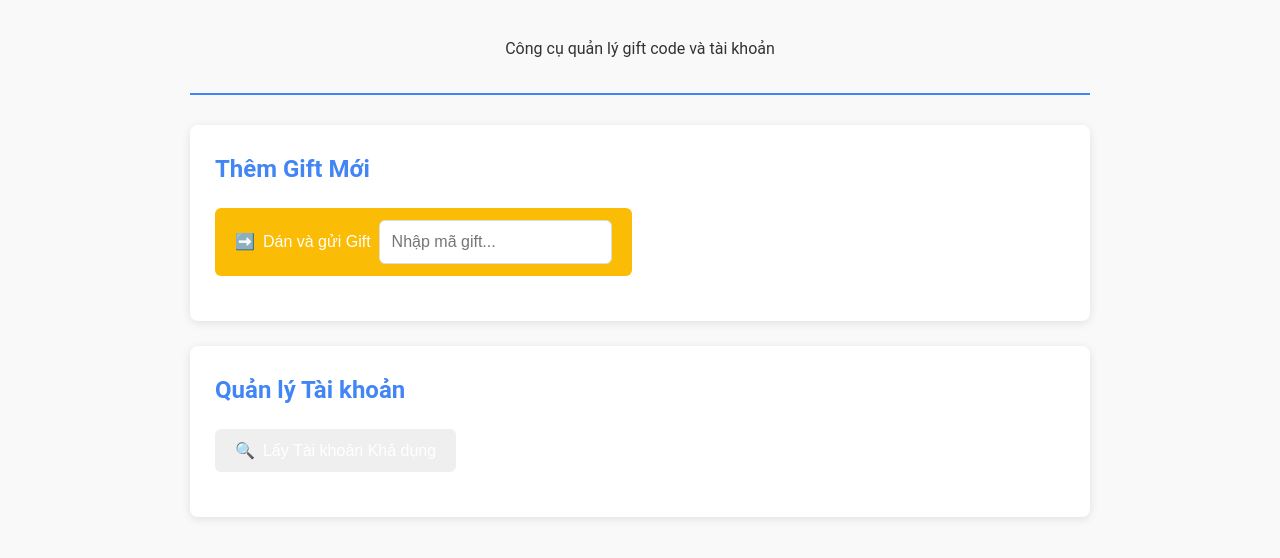
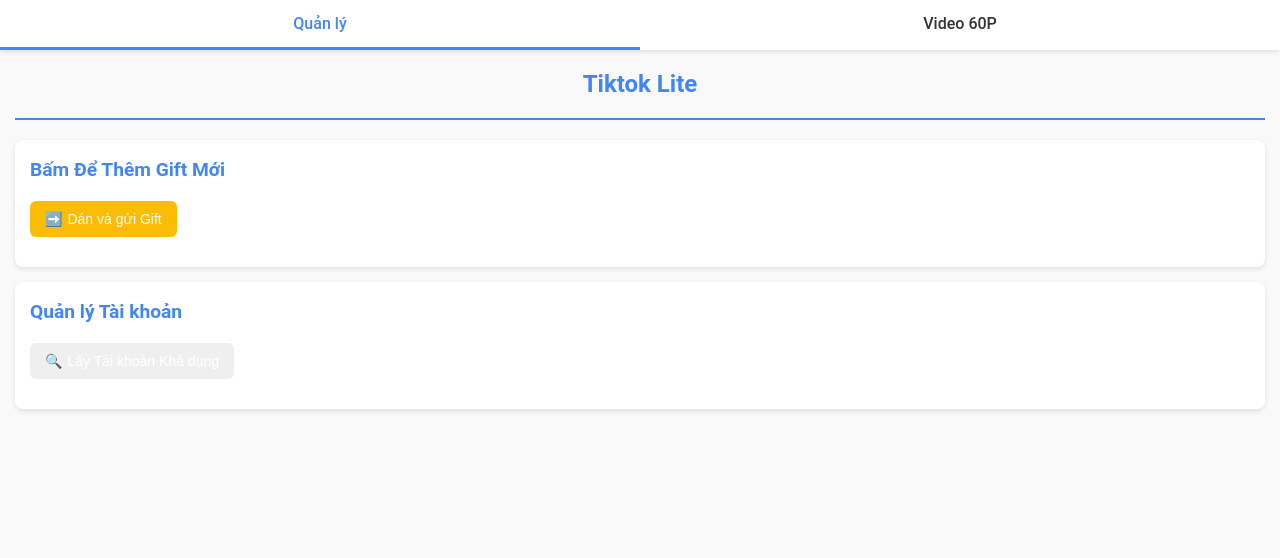
Before and after one commit to trungnguyenandy/antop, a plain HTML site: page index.html in a window 1280 px wide. Drawn offline with Linux system fonts and the light colour scheme.

Commit message:
Update index.html

```diff
--- a/index.html
+++ b/index.html
@@ -2,8 +2,8 @@
 <html lang="vi">
 <head>
     <meta charset="UTF-8">
-    <meta name="viewport" content="width=device-width, initial-scale=1.0">
-    <title>Toptop by Trung Nguyen</title>
+    <meta name="viewport" content="width=device-width, initial-scale=1.0, maximum-scale=1.0, user-scalable=no">
+    <title>Tiktok Lite Manager</title>
     <style>
         :root {
             --primary-color: #4285f4;
@@ -12,168 +12,271 @@
             --danger-color: #ea4335;
             --light-gray: #f5f5f5;
             --dark-gray: #333;
+            --tab-height: 50px;
         }
+
+        * {
+            box-sizing: border-box;
+            margin: 0;
+            padding: 0;
+        }
+
         body {
             font-family: 'Roboto', Arial, sans-serif;
-            max-width: 900px;
-            margin: 0 auto;
-            padding: 20px;
             background-color: #f9f9f9;
             color: var(--dark-gray);
             line-height: 1.6;
+            height: 100vh;
+            display: flex;
+            flex-direction: column;
+            overflow: hidden;
         }
+
+        .tab-container {
+            display: flex;
+            height: var(--tab-height);
+            background-color: white;
+            box-shadow: 0 2px 5px rgba(0,0,0,0.1);
+            position: relative;
+            z-index: 10;
+        }
+
+        .tab {
+            flex: 1;
+            display: flex;
+            justify-content: center;
+            align-items: center;
+            padding: 0 10px;
+            font-weight: 500;
+            cursor: pointer;
+            transition: all 0.3s;
+            border-bottom: 3px solid transparent;
+        }
+
+        .tab.active {
+            border-bottom-color: var(--primary-color);
+            color: var(--primary-color);
+        }
+
+        .content-container {
+            flex: 1;
+            position: relative;
+            overflow: hidden;
+        }
+
+        .content {
+            position: absolute;
+            top: 0;
+            left: 0;
+            width: 100%;
+            height: 100%;
+            padding: 15px;
+            overflow-y: auto;
+            -webkit-overflow-scrolling: touch;
+            display: none;
+        }
+
+        .content.active {
+            display: block;
+        }
+
+        /* Styles for Tab 1 (Quản lý) */
         .header {
             text-align: center;
-            margin-bottom: 30px;
-            padding-bottom: 15px;
+            margin-bottom: 20px;
+            padding-bottom: 10px;
             border-bottom: 2px solid var(--primary-color);
         }
+
         .header h1 {
             color: var(--primary-color);
             margin-bottom: 5px;
+            font-size: 1.5em;
         }
+
         .container {
             background-color: white;
             border-radius: 8px;
-            padding: 25px;
-            box-shadow: 0 2px 10px rgba(0,0,0,0.1);
-            margin-bottom: 25px;
+            padding: 15px;
+            box-shadow: 0 2px 5px rgba(0,0,0,0.1);
+            margin-bottom: 15px;
         }
+
         .section-title {
             color: var(--primary-color);
             margin-top: 0;
-            margin-bottom: 20px;
-            font-size: 1.5em;
+            margin-bottom: 15px;
+            font-size: 1.2em;
         }
+
         .input-group {
             display: flex;
             gap: 10px;
-            margin-bottom: 20px;
+            margin-bottom: 15px;
             align-items: center;
         }
+
         input {
-            padding: 12px;
+            display: none;
+            padding: 10px;
             border: 1px solid #ddd;
             border-radius: 6px;
             flex-grow: 1;
-            font-size: 16px;
+            font-size: 14px;
             transition: border 0.3s;
         }
-        input:focus {
-            border-color: var(--primary-color);
-            outline: none;
-        }
+
         button {
-            padding: 12px 20px;
+            padding: 10px 15px;
             color: white;
             border: none;
             border-radius: 6px;
             cursor: pointer;
             white-space: nowrap;
             font-weight: 500;
-            font-size: 16px;
+            font-size: 14px;
             transition: all 0.3s;
             display: flex;
             align-items: center;
-            gap: 8px;
+            gap: 5px;
         }
+
         button:hover {
             opacity: 0.9;
-            transform: translateY(-2px);
         }
+
         button:disabled {
             opacity: 0.6;
             cursor: not-allowed;
-            transform: none !important;
         }
+
         #pasteAndSubmitBtn {
             background-color: var(--warning-color);
-            min-width: 160px;
+            min-width: 140px;
         }
+
         .copy-btn {
             background-color: var(--secondary-color);
         }
+
         .mark-used-btn {
             background-color: var(--danger-color);
         }
+
         .message {
-            margin-top: 20px;
-            padding: 12px;
+            margin-top: 15px;
+            padding: 10px;
             border-radius: 6px;
             display: none;
+            font-size: 14px;
         }
+
         #message, #accountMessage {
             background-color: #e6f4ea;
             color: var(--secondary-color);
             border-left: 4px solid var(--secondary-color);
         }
+
         #error, #accountError {
             background-color: #fce8e6;
             color: var(--danger-color);
             border-left: 4px solid var(--danger-color);
         }
+
         .account-display {
             display: flex;
-            gap: 15px;
-            margin-bottom: 20px;
+            flex-direction: column;
+            gap: 10px;
+            margin-bottom: 15px;
         }
+
         .account-field {
-            flex: 1;
             text-align: left;
-            padding: 15px;
+            padding: 12px;
             background: var(--light-gray);
             border-radius: 6px;
             display: flex;
             align-items: center;
             justify-content: space-between;
         }
+
         .account-field strong {
             color: var(--dark-gray);
         }
+
         .loading {
             display: none;
             text-align: center;
-            margin: 15px 0;
+            margin: 10px 0;
         }
+
         .loading-spinner {
-            border: 4px solid #f3f3f3;
-            border-top: 4px solid var(--primary-color);
+            border: 3px solid #f3f3f3;
+            border-top: 3px solid var(--primary-color);
             border-radius: 50%;
-            width: 30px;
-            height: 30px;
+            width: 20px;
+            height: 20px;
             animation: spin 1s linear infinite;
             margin: 0 auto;
         }
+
         @keyframes spin {
             0% { transform: rotate(0deg); }
             100% { transform: rotate(360deg); }
         }
+
         .copy-notification {
             position: fixed;
             top: 20px;
             right: 20px;
             background-color: var(--secondary-color);
             color: white;
-            padding: 12px 20px;
+            padding: 10px 15px;
             border-radius: 6px;
-            box-shadow: 0 2px 10px rgba(0,0,0,0.2);
+            box-shadow: 0 2px 5px rgba(0,0,0,0.2);
             display: none;
             z-index: 1000;
+            font-size: 14px;
+        }
+
+        /* Styles for Tab 2 (Video 60P) */
+        .iframe-container {
+            position: absolute;
+            top: 0;
+            left: 0;
+            width: 100%;
+            height: 100%;
+            border: none;
+        }
+
+        /* Responsive adjustments */
+        @media (min-width: 768px) {
+            .account-display {
+                flex-direction: row;
+            }
         }
     </style>
 </head>
 <body>
+    <div class="tab-container">
+        <div class="tab active" data-tab="management">Quản lý</div>
+        <div class="tab" data-tab="video">Video 60P</div>
+    </div>
+
+    <div class="content-container">
+        <!-- Tab 1: Quản lý -->
+        <div class="content active" id="management">
             <div class="header">
-        <p>Công cụ quản lý gift code và tài khoản</p>
+                <h1>Tiktok Lite</h1>
             </div>
 
             <!-- Phần thêm gift code -->
             <div class="container">
-        <h2 class="section-title">Thêm Gift Mới</h2>
+                <h4 class="section-title">Bấm Để Thêm Gift Mới</h4>
                 <div class="input-group">
                     <button id="pasteAndSubmitBtn" onclick="pasteAndSubmitGift()">
                         <span>➡️</span> Dán và gửi Gift
-                <input type="text" id="giftCode" placeholder="Nhập mã gift...">
+                        <input type="text" id="giftCode" placeholder="Mã gift...">
                     </button>
                 </div>
                 <div id="message" class="message"></div>
@@ -187,7 +290,7 @@
             <!-- Phần quản lý tài khoản -->
             <div class="container">
                 <h2 class="section-title">Quản lý Tài khoản</h2>
-        <button onclick="getAvailableAccount()" style="margin-bottom: 20px;">
+                <button onclick="getAvailableAccount()" style="margin-bottom: 15px;">
                     <span>🔍</span> Lấy Tài khoản Khả dụng
                 </button>
 
@@ -225,11 +328,32 @@
             </div>
 
             <div id="copyNotification" class="copy-notification"></div>
+        </div>
+
+        <!-- Tab 2: Video 60P -->
+        <div class="content" id="video">
+            <iframe class="iframe-container" src="https://giau.mobi/" frameborder="0" allowfullscreen></iframe>
+        </div>
+    </div>
 
     <script>
         // Biến lưu trữ thông tin tài khoản hiện tại
         let currentAccount = null;
         let isProcessing = false;
+
+        // ========== TAB FUNCTIONALITY ==========
+        document.querySelectorAll('.tab').forEach(tab => {
+            tab.addEventListener('click', function() {
+                // Remove active class from all tabs and contents
+                document.querySelectorAll('.tab').forEach(t => t.classList.remove('active'));
+                document.querySelectorAll('.content').forEach(c => c.classList.remove('active'));
+
+                // Add active class to clicked tab and corresponding content
+                this.classList.add('active');
+                const tabId = this.getAttribute('data-tab');
+                document.getElementById(tabId).classList.add('active');
+            });
+        });
 
         // ========== PHẦN GIFT CODE ==========
         async function pasteAndSubmitGift() {
@@ -280,6 +404,7 @@
                 errorDiv.style.display = 'block';
 
                 // Nếu lỗi ở bước dán, vẫn cho phép nhập thủ công
+                giftCodeInput.style.display = 'block';
                 giftCodeInput.focus();
             } finally {
                 loadingDiv.style.display = 'none';
```
Lines whose indentation alone changed are shown as unchanged.
